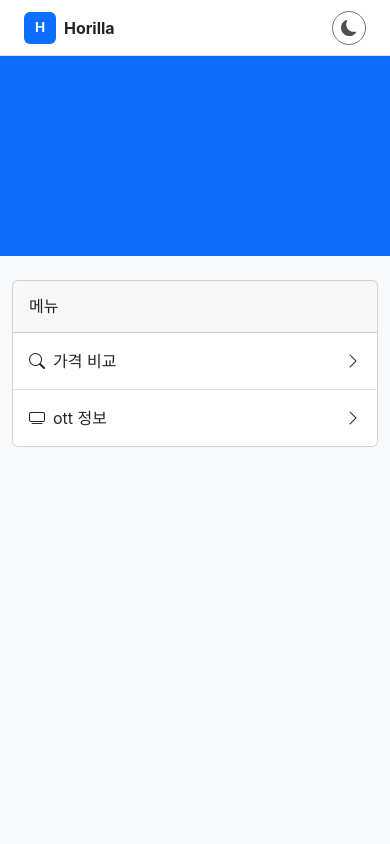
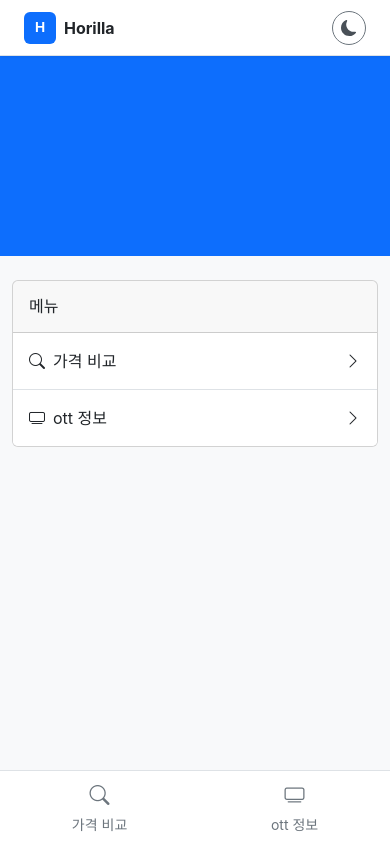
Before and after one commit to atsomeParkJaeho/my_profile, a React (Vite) app in the folder client/: page /banner/1/list in a window 390 px wide. Built offline with nearby package versions, Linux system fonts and the light colour scheme; no server answers; a web font is replaced by a local one.

Commit message:
# 1. storage git 제외

```diff
--- a/client/src/componet/default/Layout.tsx
+++ b/client/src/componet/default/Layout.tsx
@@ -1,8 +1,13 @@
+import { useLocation, useNavigate } from 'react-router-dom';
 import HeaderMenu from './HeaderMenu';
 import LeftMenu from './LeftMenu';
+import { MobileMenuList } from '@/util/routeUtil';
 import '@styles/componet/layout.css';
 
 export const Layout = ({ children }: any) => {
+  const location = useLocation();
+  const navigate = useNavigate();
+
   return (
     <div className="d-flex flex-column min-vh-100">
       {/* 고정 헤더 */}
@@ -26,6 +31,23 @@ export const Layout = ({ children }: any) => {
           </div>
         </div>
       </section>
+
+      {/* 모바일 전용 하단 메뉴 */}
+      <nav className="d-lg-none fixed-bottom bg-white border-top d-flex">
+        {MobileMenuList?.map((item, idx) => {
+          const active = location.pathname.startsWith(item?.activePrefix ?? item?.to);
+          return (
+            <button
+              key={idx}
+              onClick={() => navigate(item?.to)}
+              className={`btn flex-fill d-flex flex-column align-items-center justify-content-center py-2 rounded-0 ${active ? 'text-primary' : 'text-secondary'}`}
+            >
+              <i className={`bi ${item?.icon} fs-5`}></i>
+              <span className="small mt-1">{item?.name}</span>
+            </button>
+          );
+        })}
+      </nav>
     </div>
   );
 };
--- a/client/src/util/routeUtil.tsx
+++ b/client/src/util/routeUtil.tsx
@@ -92,3 +92,20 @@ export const LeftMenuList = [
   //   renderType: 'contact',
   // },
 ];
+
+export const MobileMenuList = [
+  {
+    name: '가격 비교',
+    to: '/pricefind',
+    icon: 'bi-search',
+    activePrefix: '/pricefind',
+    renderType: 'pricefind',
+  },
+  {
+    name: 'ott 정보',
+    to: '/searchott',
+    icon: 'bi-tv',
+    activePrefix: '/searchott',
+    renderType: 'gallery',
+  },
+];
```
Also changed, not shown: 2 other files (tests, documents, lock files or other folders).
